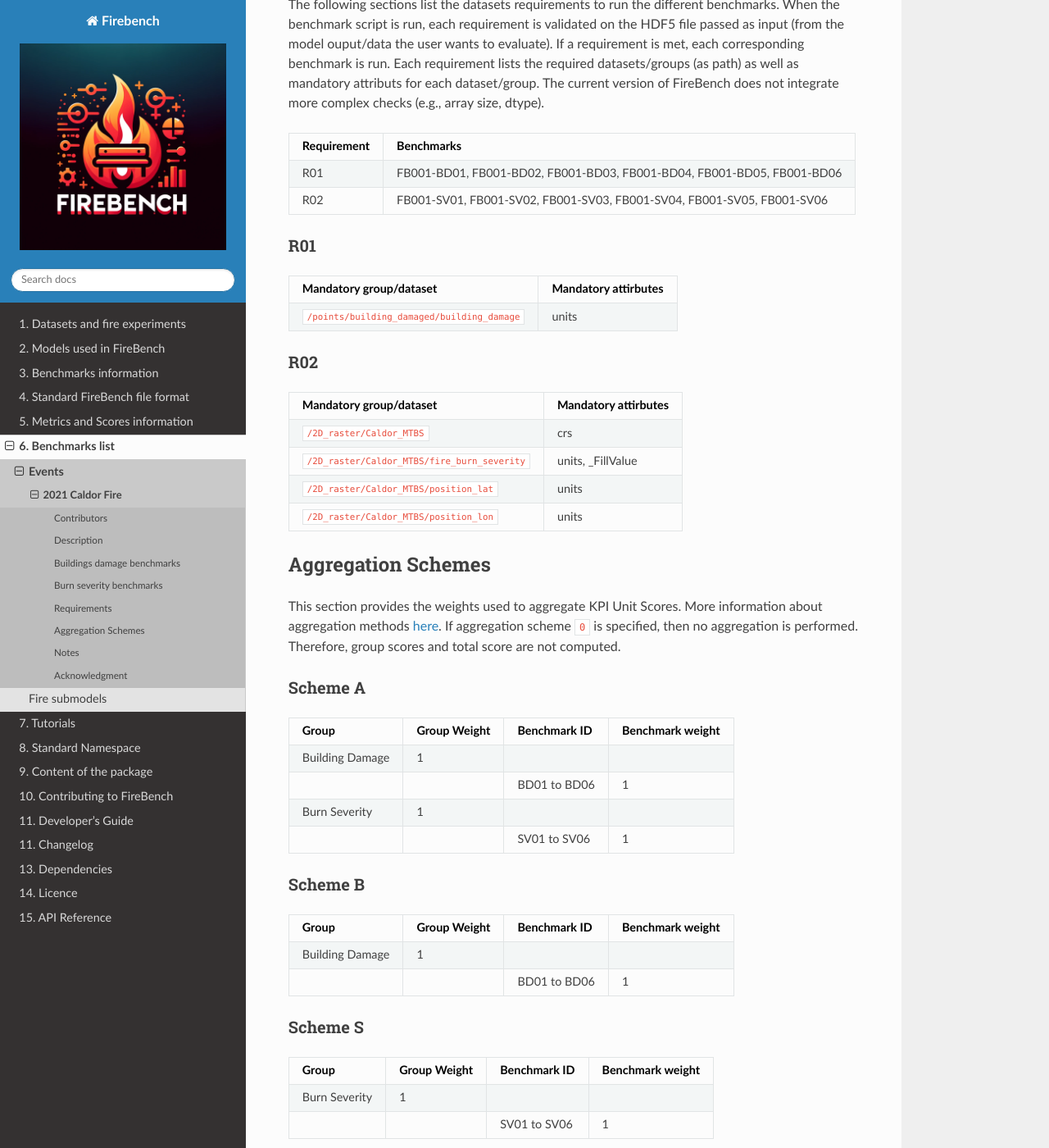
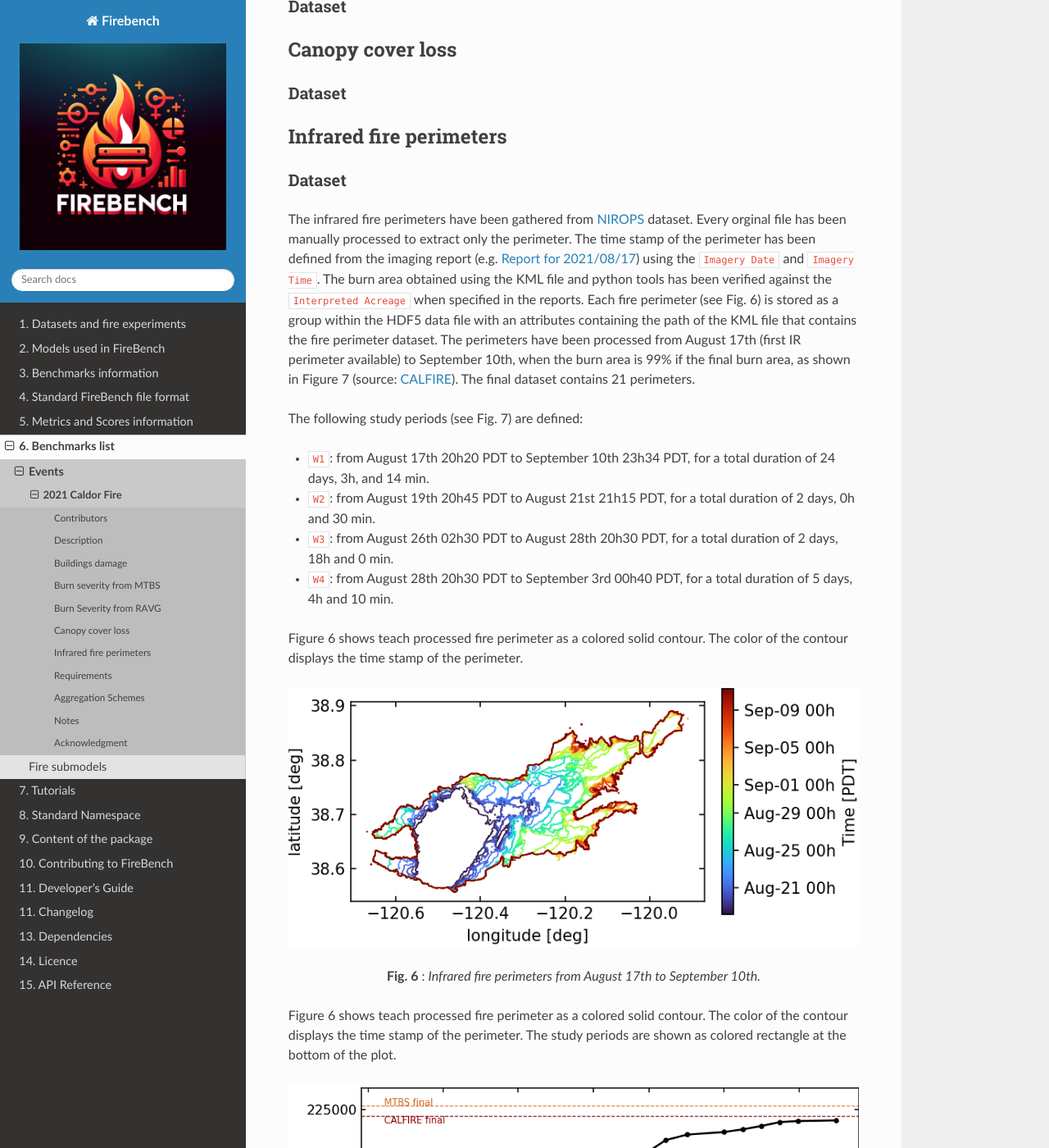
Before and after one commit to wirc-sjsu/firebench, a Sphinx documentation site: the page built from docs/benchmarks/California/01_Caldor.md, in a window 1280 px wide and 1400 px high, scrolled down 8231 px. Shown: the whole window at 82% size. Built offline with Sphinx 7.4.7 and the Read the Docs theme 3.1.0, drawn with Linux system fonts in a browser that asks for light colours; some of the changed text lies outside the part shown.

Commit message:
add fire perimeter dataset info

```diff
--- a/docs/benchmarks/California/01_Caldor.md
+++ b/docs/benchmarks/California/01_Caldor.md
@@ -20,7 +20,7 @@ It contains observation datasets for:
 - Live basal area change (RAVG)
 - Weather stations (Synoptic)
 
-## Buildings damage benchmarks
+## Buildings damage
 
 ### Dataset
 
@@ -134,7 +134,7 @@ This benchmark is performed on the binary classes for damaged buildings.
 This benchmark is performed on the binary classes for damaged buildings.
 
 
-## Burn severity benchmarks
+## Burn severity from MTBS
 
 ### Dataset
 
@@ -226,6 +226,55 @@ This benchmark is performed on the binary classes for high severity points (Bina
 **Name in Score Card**: Binary High Severity F1 Score <br>
 This benchmark is performed on the binary classes for high severity points (Binary High severity processed variable)
 
+## Burn Severity from RAVG
+### Dataset
+
+## Canopy cover loss
+### Dataset
+
+## Infrared fire perimeters
+### Dataset
+
+The infrared fire perimeters have been gathered from [NIROPS](https://ftp.wildfire.gov/public/incident_specific_data/calif_n/2021_FEDERAL_Incidents/CA-ENF-024030_Caldor/IR/NIROPS/) dataset.
+Every orginal file has been manually processed to extract only the perimeter. The time stamp of the perimeter has been defined from the imaging report (e.g. [Report for 2021/08/17](https://ftp.wildfire.gov/public/incident_specific_data/calif_n/2021_FEDERAL_Incidents/CA-ENF-024030_Caldor/IR/NIROPS/20210818/20210818_Caldor_IR_Topo_11x17.pdf)) using the `Imagery Date` and `Imagery Time`. The burn area obtained using the KML file and python tools has been verified against the `Interpreted Acreage` when specified in the reports. Each fire perimeter (see Fig. 6) is stored as a group within the HDF5 data file with an attributes containing the path of the KML file that contains the fire perimeter dataset.
+The perimeters have been processed from August 17th (first IR perimeter available) to September 10th, when the burn area is 99% if the final burn area, as shown in Figure 7 (source: [CALFIRE](https://www.fire.ca.gov/incidents/2021/8/14/caldor-fire/)).
+The final dataset contains 21 perimeters.
+
+The following study periods (see Fig. 7) are defined:
+- `W1`: from August 17th 20h20 PDT to September 10th 23h34 PDT, for a total duration of 24 days, 3h, and 14 min.
+- `W2`: from August 19th 20h45 PDT to August 21st 21h15 PDT, for a total duration of 2 days, 0h and 30 min.
+- `W3`: from August 26th 02h30 PDT to August 28th 20h30 PDT, for a total duration of 2 days, 18h and 0 min.
+- `W4`: from August 28th 20h30 PDT to September 3rd 00h40 PDT, for a total duration of 5 days, 4h and 10 min.
+
+Figure 6 shows teach processed fire perimeter as a colored solid contour. The color of the contour displays the time stamp of the perimeter.
+
+![blockdiagram](../../_static/benchmarks/FB001/Caldor_perimeters.png)
+<p style="text-align: center;">
+    <strong>
+        Fig. 6
+    </strong>
+    :
+    <em>
+        Infrared fire perimeters from August 17th to September 10th.
+    </em>
+</p>
+
+Figure 6 shows teach processed fire perimeter as a colored solid contour. The color of the contour displays the time stamp of the perimeter. The study periods are shown as colored rectangle at the bottom of the plot.
+
+![blockdiagram](../../_static/benchmarks/FB001/Caldor_burnt_area.png)
+<p style="text-align: center;">
+    <strong>
+        Fig. 7
+    </strong>
+    :
+    <em>
+        Burn area derived from IR perimeters from August 17th to September 10th. Red dashed line shows the final burn area from CALFIRE. The orange dashed line shows the final burn area from MTBS final perimeter.
+    </em>
+</p>
+
+### Benchmarks
+
+
 ## Requirements
 
 The following sections list the datasets requirements to run the different benchmarks. When the benchmark script is run, each requirement is validated on the HDF5 file passed as input (from the model ouput/data the user wants to evaluate). If a requirement is met, each corresponding benchmark is run.
@@ -281,6 +330,7 @@ Burn Severity          | 1            |               |
 ## Notes
 
 - Each file hash has been performed using `firebench.standardize.calculate_sha256`.
+- Collection of forecasts or reanalysis are authorized for benchmarks period (e.g. for fire perimeters) but have to be detailed in the model report attached to the report sent back to FireBench team for collection and validation of results.
 
 ## Acknowledgment
 
```
Also changed, not shown: docs/_static/benchmarks/FB001/Caldor_burnt_area.png (added), docs/_static/benchmarks/FB001/Caldor_perimeters.png (added).
